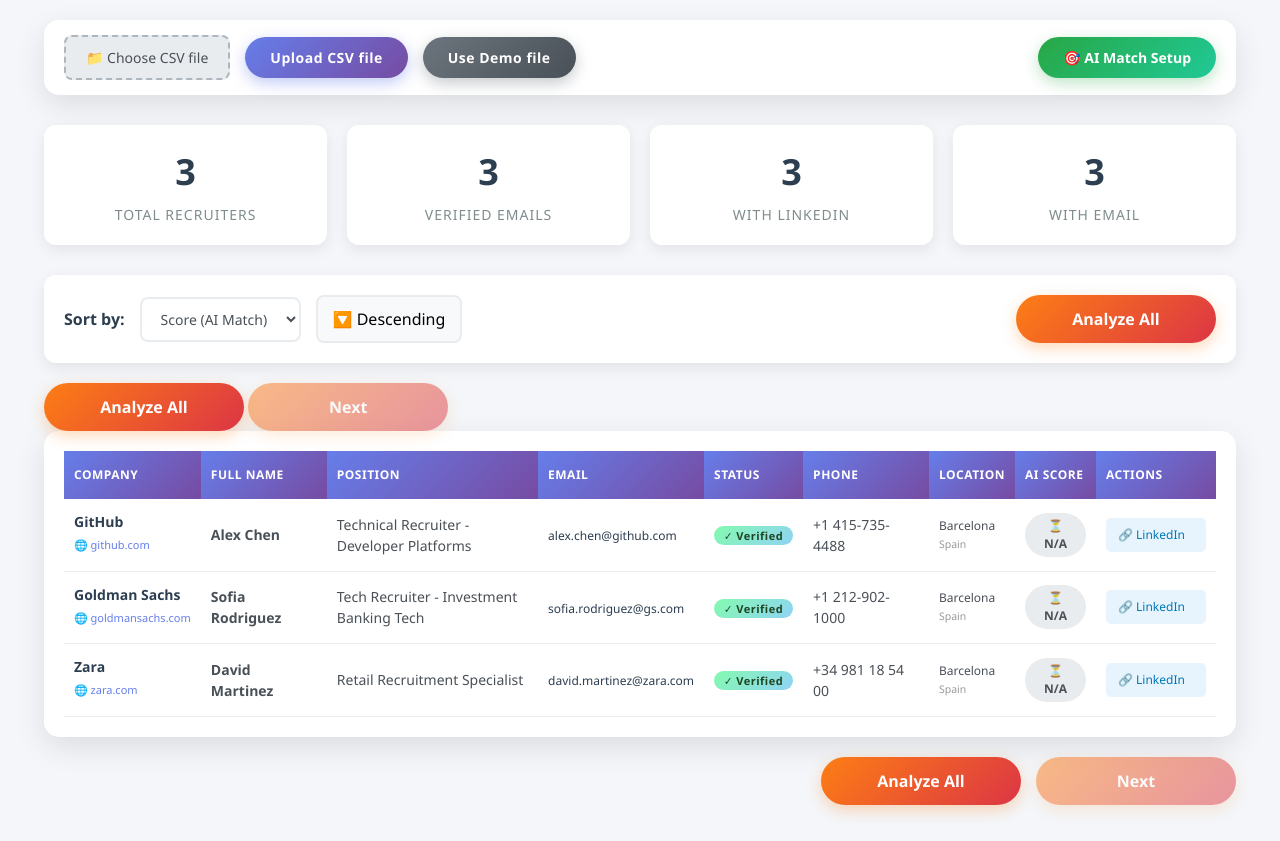
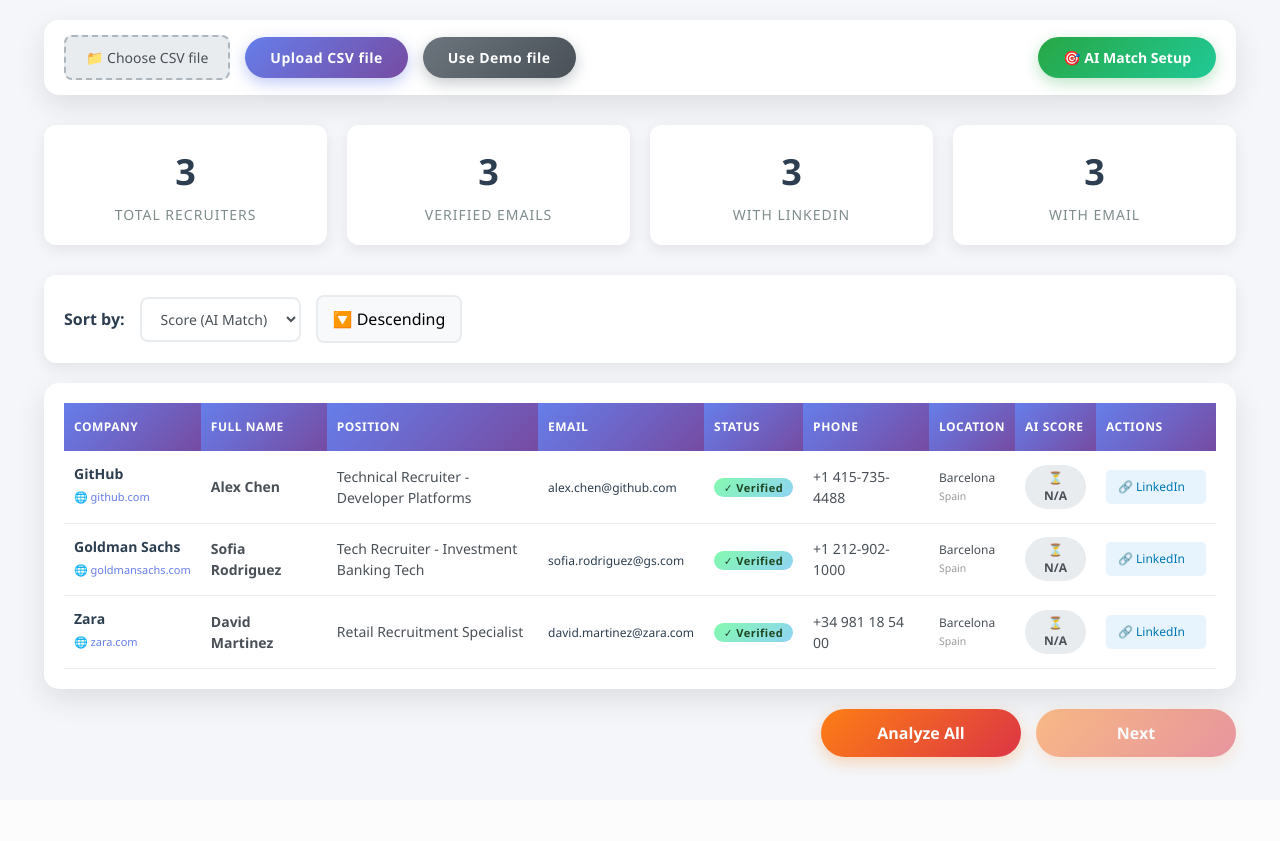
Before and after one commit to markokeser/Recruiter-Scanner, an ASP.NET Core app: a page that uses Recruiter Scanner/Views/Home/Index.cshtml in a window 1280 px wide. After the commit the page ends 771 px from the top, so only its background shows below. Run offline with ASP.NET Core 8, Linux system fonts and the light colour scheme; style sheets or scripts are compiled from the project's sources.

Commit message:
Remove analyze,next

```diff
--- a/Recruiter Scanner/Views/Home/Index.cshtml
+++ b/Recruiter Scanner/Views/Home/Index.cshtml
@@ -917,11 +917,11 @@
             padding: 12px;
             font-size: 16px;
         }
-        /* IZBRIŠI batch-analyze-btn iz controls-container na mobilnom */
+        /* Sakrij batch-analyze-btn iz controls-container na mobilnom */
         .controls-container .batch-analyze-btn {
             display: none;
         }
-        /* DODAJ analyze all i next dugmad iznad tabele */
+        /* DODAJ analyze all i next dugmad iznad tabele - SAMO ZA MOBILNO */
         .mobile-actions {
             display: flex;
             flex-direction: column;
@@ -1049,6 +1049,13 @@
             top: auto;
             bottom: 20px;
             text-align: center;
+        }
+    }
+
+    /* Desktop: sakrij mobile-actions */
+    @@media (min-width: 769px) {
+        .mobile-actions {
+            display: none !important;
         }
     }
 
@@ -1136,9 +1143,7 @@
                         🔽 Descending
                     </button>
                 </div>
-                <button id="batchAnalyzeBtn" class="batch-analyze-btn" onclick="batchAnalyzeAll()">
-                    Analyze All
-                </button>
+
             </div>
 
             <!-- MOBILE ACTION BUTTONS - pojavljuju se samo na mobilnom -->
```
Lines whose indentation alone changed are shown as unchanged.
